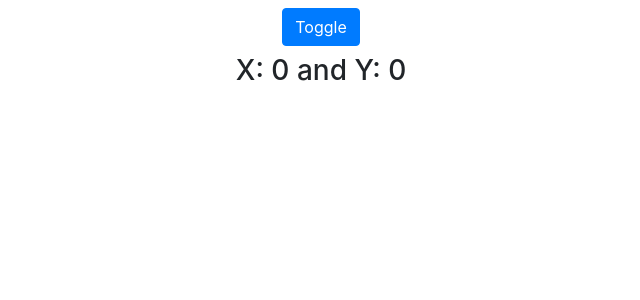
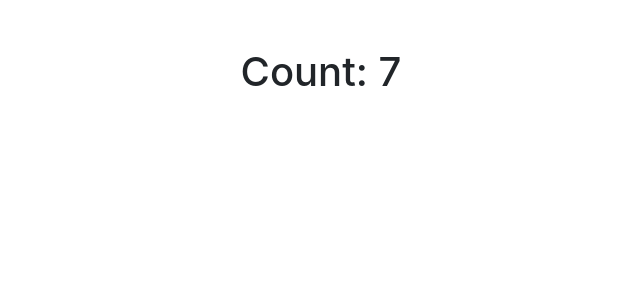
Before and after one commit to Ganesh-11062000/react-hooks, a React (Create React App) app: page / in a window 1280 px wide. Shown: the top 300 px of the page, without its empty margins (319-959 px from the left). Built offline with nearby package versions, Linux system fonts and the light colour scheme.

Commit message:
implemented a counter using setInterval and lifecycle methods

```diff
--- a/src/App.js
+++ b/src/App.js
@@ -1,11 +1,11 @@
 import React, { Component } from "react";
-import MouseContainer from "./components/useEffectComponents/MouseContainer";
+import IntervalClassCounter from "./components/useEffectComponents/IntervalClassCounter";
 
 export class App extends Component {
   render() {
     return (
       <div>
-        <MouseContainer/>
+        <IntervalClassCounter/>
       </div>
     );
   }
--- /dev/null
+++ b/src/components/useEffectComponents/IntervalClassCounter.js
@@ -0,0 +1,34 @@
+import React, { Component } from 'react'
+
+export class IntervalClassCounter extends Component {
+    constructor(props){
+        super(props);
+        this.state = {
+            count:0,
+        }
+    }
+
+    componentDidMount(){
+        this.interval = setInterval(this.tick,1000);
+    }
+
+    componentWillUnmount(){
+        clearInterval(this.interval);
+    }
+
+    tick = () => {
+        this.setState({
+            count:this.state.count+1
+        })
+    }
+
+    render() {
+        return (
+            <div className="text-center mt-5">
+                <h1>Count: {this.state.count}</h1>
+            </div>
+        )
+    }
+}
+
+export default IntervalClassCounter
```
